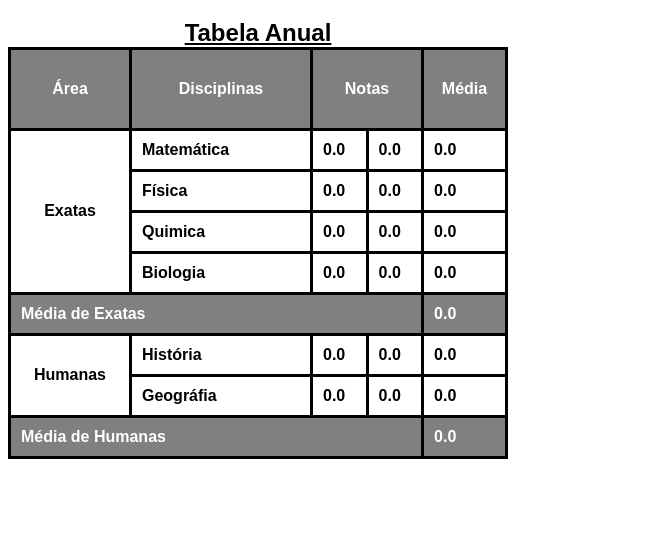
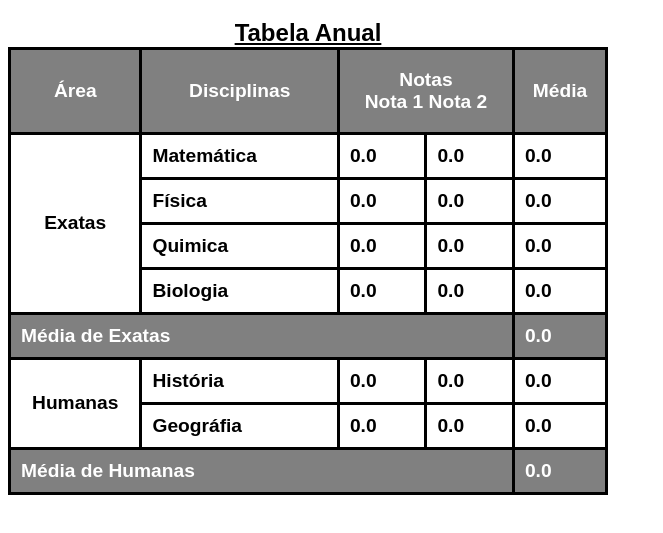
Before and after one commit to snekredes/HTML-CSS, a plain HTML site: page Desafios/exteste07/index.html in a window 1280 px wide. Shown: the part 61-594 px from the top of the page, without its empty margins (0-663 px from the left). Drawn offline with Linux system fonts and the light colour scheme.

Commit message:
Atualizando

```diff
--- a/Desafios/exteste07/index.html
+++ b/Desafios/exteste07/index.html
@@ -11,7 +11,7 @@
         }
 
         table{
-            width: 500px;
+            width: 600px;
             border-collapse: collapse;
 
         }
@@ -25,6 +25,7 @@
             border: 3px solid black;
             padding: 10px;
             font-weight: bold;
+            font-size: 1.2em;
 
         }
 
@@ -47,20 +48,23 @@
            font-weight: 900;
            color: white;
         }
+
+
     </style>
 </head>
 <body>
     <h1>Exercicio</h1>
     <table>
+
     <caption>Tabela Anual</caption>
     <thead>
         <tr>
+
           <th scope="col" class="gg">Área</th>
           <th scope="col" class="gg">Disciplinas</th>
-          <th colspan="2">Notas</th>
+          <th colspan="2">Notas <br> Nota 1 Nota 2 </th>
           <th scope="col" colspan="2">Média</th>
         </tr>
-
 
     </thead>
     <tbody>
```
